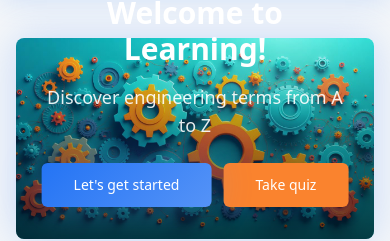
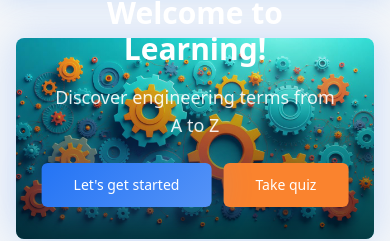
Before and after one commit to buttisoda6-cyber/hybrid-handbook, a React (Vite) app: page / in a window 390 px wide. Shown: the part 142-383 px from the top of the page. Built offline with nearby package versions, Linux system fonts and the light colour scheme.

Commit message:
Adjust text wrapping in hero section
Adjusted text wrapping for the phrase "Discover engineering terms from A to Z" in the hero section to prevent "Z" from appearing on a new line on mobile devices.
-edited src/pages/Index.tsx

```diff
--- a/src/pages/Index.tsx
+++ b/src/pages/Index.tsx
@@ -34,7 +34,7 @@ const Index = () => {
                   Welcome to Learning!
                 </h2>
                 <p className="text-lg md:text-xl text-white/90">
-                  Discover engineering terms from A to Z
+                  Discover engineering terms from <span className="whitespace-nowrap">A to Z</span>
                 </p>
                 <div className="mt-6 flex items-center justify-center gap-3">
                   <Button variant="hero" size="lg" onClick={scrollToAlphabet} aria-label="Scroll to alphabet section">
```
